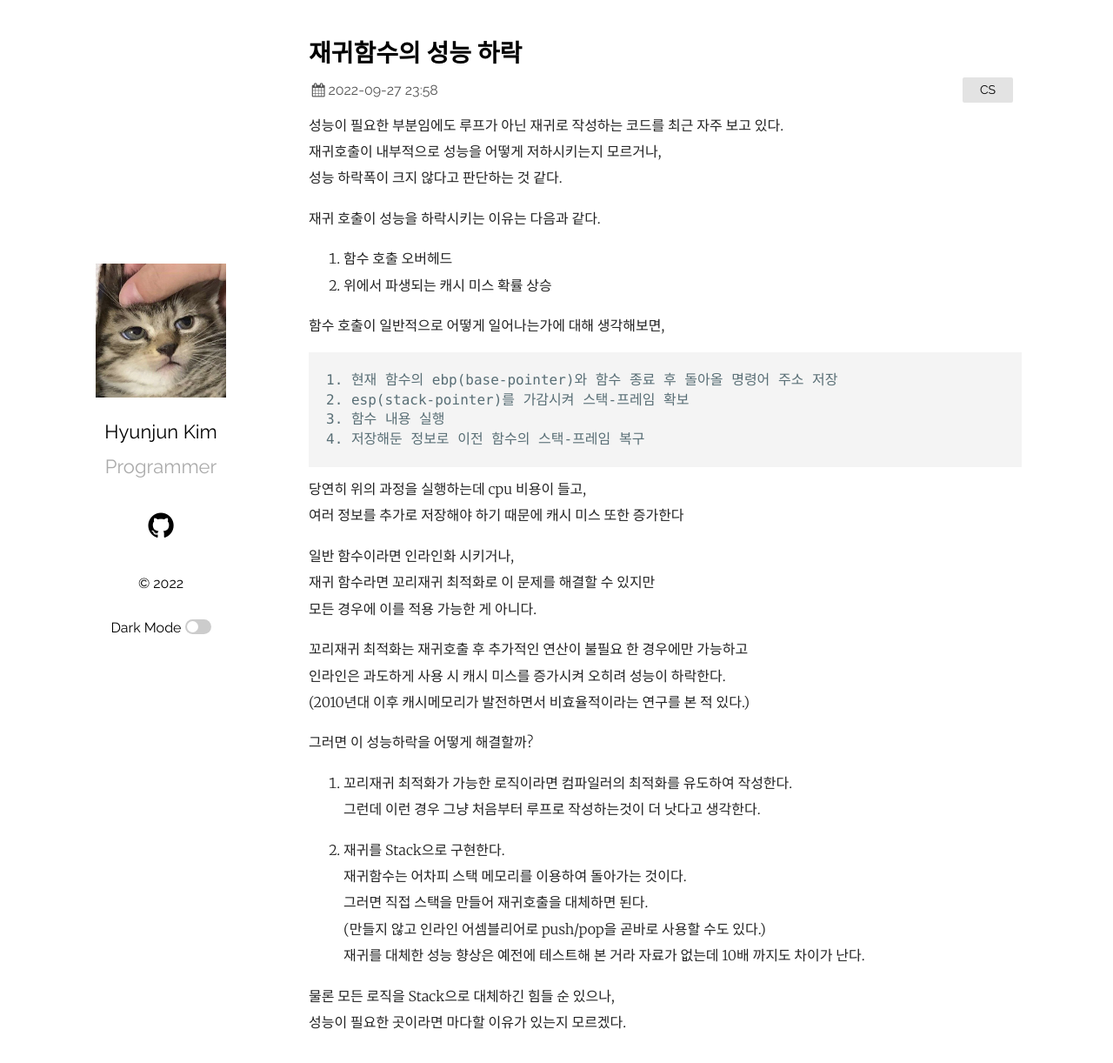
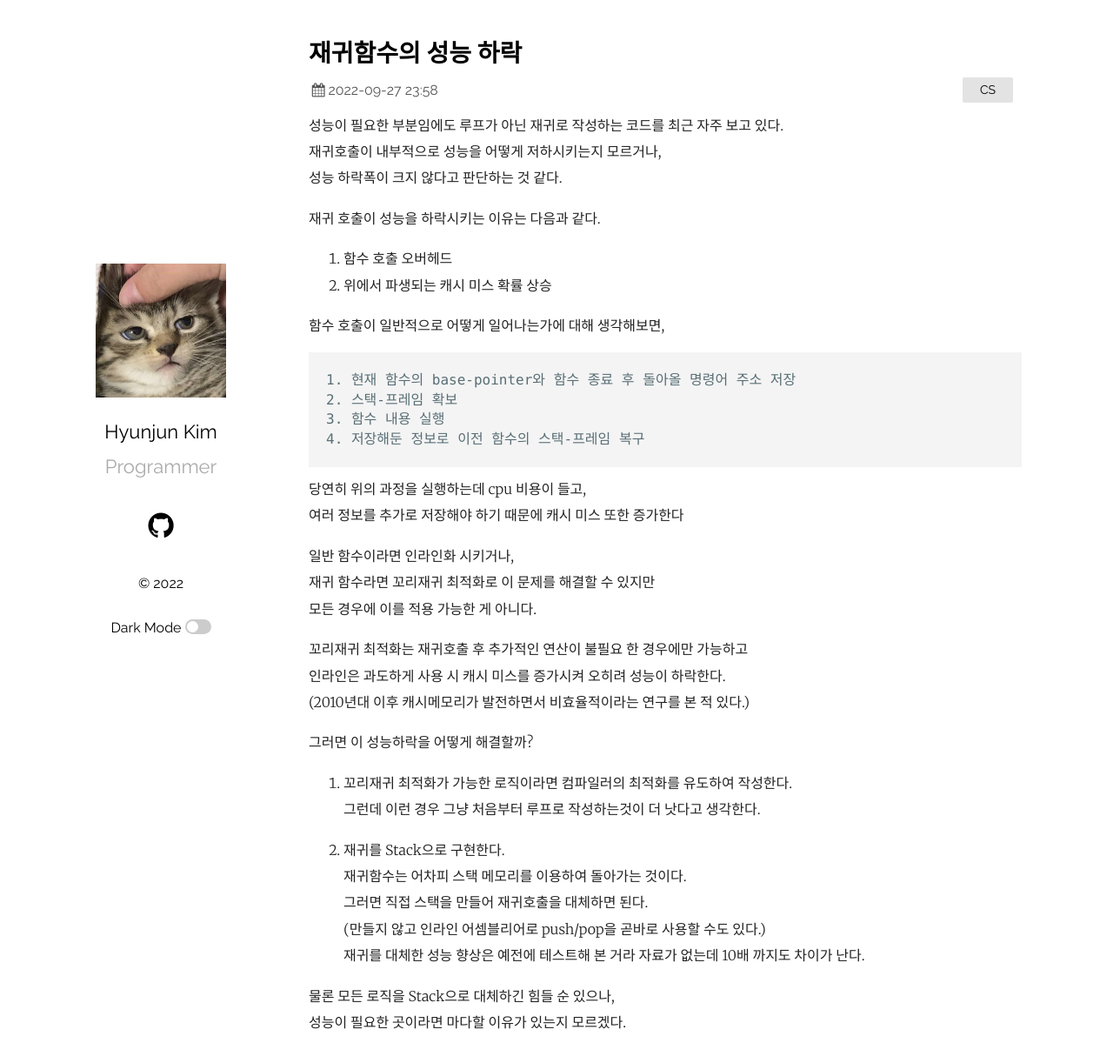
Before and after one commit to Ria9993/Ria9993.github.io, a Jekyll site: the page built from _posts/2022-09-27-performance-of-recursion.md, in a window 1280 px wide and 1235 px high. Shown: the top 1222 px of the window at 87% size. Built offline with Jekyll 4.4.1, drawn with Linux system fonts in a browser that asks for light colours; comment, search, counter and statistics services are not loaded.

````diff
--- a/_posts/2022-09-27-performance-of-recursion.md
+++ b/_posts/2022-09-27-performance-of-recursion.md
@@ -15,8 +15,8 @@
 
 함수 호출이 일반적으로 어떻게 일어나는가에 대해 생각해보면,
 ```
-1. 현재 함수의 ebp(base-pointer)와 함수 종료 후 돌아올 명령어 주소 저장
-2. esp(stack-pointer)를 가감시켜 스택-프레임 확보
+1. 현재 함수의 base-pointer와 함수 종료 후 돌아올 명령어 주소 저장
+2. 스택-프레임 확보
 3. 함수 내용 실행
 4. 저장해둔 정보로 이전 함수의 스택-프레임 복구
 ```
````
Also changed, not shown: _posts/2022-09-28-performance-of-allocation.md (+17 -2 lines).
